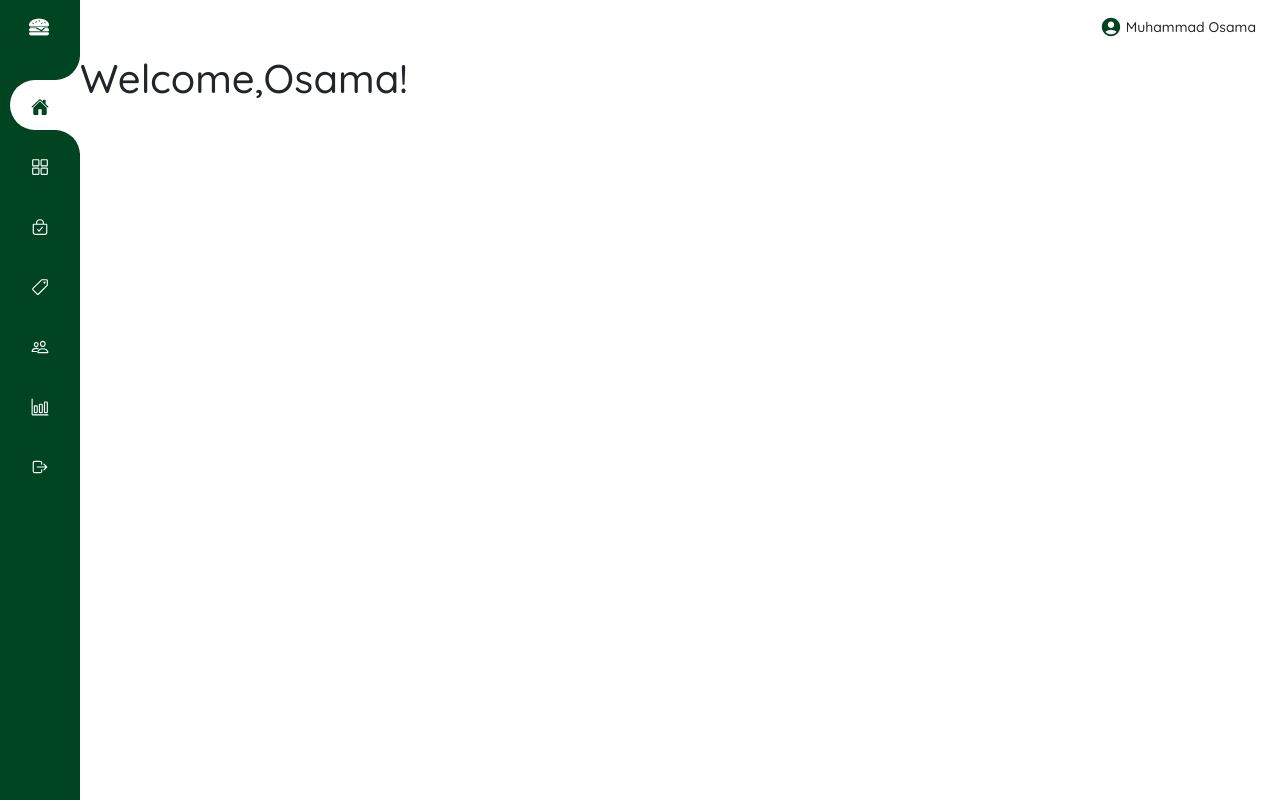
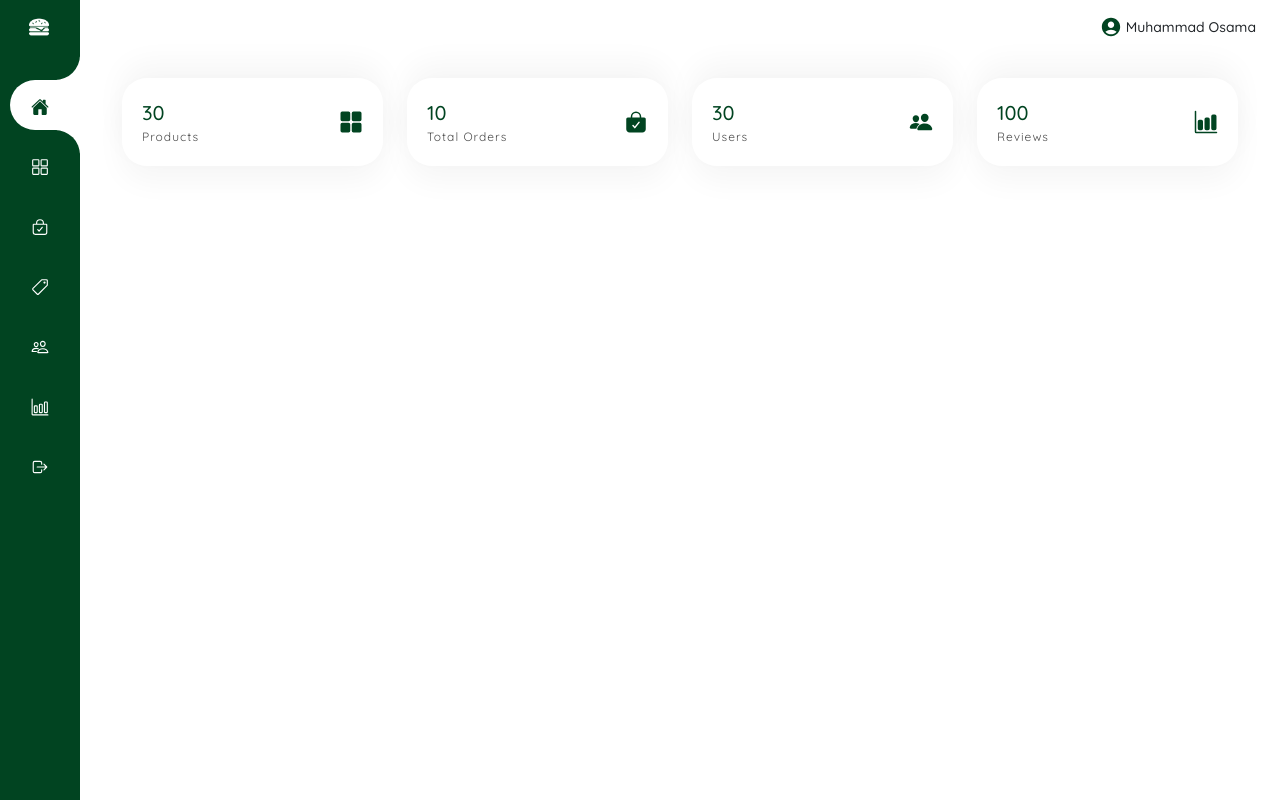
Before and after one commit to muhammad-osama-rasheed/zayka-admin-panel-react, a React (Vite) app: page / in a window 1280 px wide. Built offline with nearby package versions, Linux system fonts and the light colour scheme.

Commit message:
4th version

```diff
--- a/package.json
+++ b/package.json
@@ -17,7 +17,8 @@
     "react-dom": "^19.0.0",
     "react-hot-toast": "^2.5.2",
     "react-icons": "^5.5.0",
-    "react-router-dom": "^7.4.0"
+    "react-router-dom": "^7.4.0",
+    "recharts": "^2.15.1"
   },
   "devDependencies": {
     "@eslint/js": "^9.21.0",
--- a/src/components/buttons/bgBtn/DarkBgButton.module.css
+++ b/src/components/buttons/bgBtn/DarkBgButton.module.css
@@ -11,7 +11,7 @@
 }
 
 .titleText{
-  font-size: 14px;
+  font-size: 13px;
   font-weight: 600;
   color: white;
 }
--- /dev/null
+++ b/src/components/card/Cards.jsx
@@ -0,0 +1,21 @@
+import React from "react";
+import styles from "./Cards.module.css";
+import * as Icon from "react-icons/io5";
+
+function Cards({ count, title, icon }) {
+  const IconComponent = Icon[icon];
+  return (
+    <div className={styles.cardContainer}>
+      <div className={styles.innerContainer}>
+        <div className={styles.detailsContainer}>
+          <span className={styles.count}>{count}</span>
+          <span className={styles.title}>{title}</span>
+        </div>
+
+        {IconComponent && <IconComponent className={styles.icon} />}
+      </div>
+    </div>
+  );
+}
+
+export default Cards;
--- /dev/null
+++ b/src/components/card/Cards.module.css
@@ -0,0 +1,43 @@
+.cardContainer{
+  width: 100%;
+  padding: 20px;
+  box-shadow: 0 -15px 30px rgba(0, 0, 0, 0.04), 0 15px 30px rgba(0, 0, 0, 0.04);
+  border-radius: 25px;
+  transition: all 0.5s;
+  cursor: pointer;
+  margin-bottom: 20px;
+}
+
+.cardContainer:hover{
+  transform: scale(1.07);
+  background-color: rgba(1, 68, 33, 0.07);
+}
+
+.innerContainer{
+  display: flex;
+  justify-content: space-between;
+  align-items: center;
+}
+
+.detailsContainer{
+  display: flex;
+  flex-direction: column;
+  align-items: flex-start;
+}
+
+.count{
+  font-size: 20px;
+  font-weight: 500;
+  color: #014421;
+}
+
+.title{
+  font-size: 12px;
+  letter-spacing: 1px;
+  color: #000000B3;
+}
+
+.icon{
+  color: #014421;
+  font-size: 24px;
+}
--- /dev/null
+++ b/src/components/charts/Chart.jsx
@@ -0,0 +1,53 @@
+import React from "react";
+import {
+  PieChart,
+  Pie,
+  Cell,
+  Tooltip,
+  Legend,
+  ResponsiveContainer,
+} from "recharts";
+
+const Chart = () => {
+  // Sample data for categories (you can fetch this data from your backend)
+  const data = [
+    { name: "Pizza", value: 40 },
+    { name: "Burgers", value: 30 },
+    { name: "Drinks", value: 20 },
+    { name: "Desserts", value: 10 },
+  ];
+
+  // Define colors for each slice of the pie chart
+  const COLORS = ["#ff5733", "#33ff57", "#3357ff", "#f5a623"];
+
+  return (
+    <div style={{ width: "100%", height: 400 }}>
+      <h4>Orders by Category</h4>
+      <ResponsiveContainer width="100%" height="100%">
+        <PieChart>
+          <Pie
+            data={data}
+            dataKey="value"
+            nameKey="name"
+            cx="50%"
+            cy="50%"
+            outerRadius={100}
+            fill="#8884d8"
+            label
+          >
+            {data.map((entry, index) => (
+              <Cell
+                key={`cell-${index}`}
+                fill={COLORS[index % COLORS.length]}
+              />
+            ))}
+          </Pie>
+          <Tooltip />
+          <Legend />
+        </PieChart>
+      </ResponsiveContainer>
+    </div>
+  );
+};
+
+export default Chart;
--- a/src/components/layout/Layout.jsx
+++ b/src/components/layout/Layout.jsx
@@ -7,7 +7,13 @@ import Reviews from "../../pages/reviews/Reviews";
 import Logout from "../../pages/logout/Logout";
 import Categories from "../../pages/categories/Categories";
 import Users from "../../pages/users/Users";
-function Layout({ activeIndex, showMenu }) {
+function Layout({
+  activeIndex,
+  setActiveIndex,
+  showMenu,
+  showLogout,
+  setShowLogout,
+}) {
   return (
     <div
       className={`${showMenu ? styles.smMainContent : styles.lgMainContent}`}
@@ -18,7 +24,13 @@ function Layout({ activeIndex, showMenu }) {
       {activeIndex === 3 && <Categories />}
       {activeIndex === 4 && <Users />}
       {activeIndex === 5 && <Reviews />}
-      {activeIndex === 6 && <Logout />}
+      {activeIndex === 6 && (
+        <Logout
+          showLogout={showLogout}
+          setShowLogout={setShowLogout}
+          setActiveIndex={setActiveIndex}
+        />
+      )}
     </div>
   );
 }
--- a/src/components/sidebar/Sidebar.jsx
+++ b/src/components/sidebar/Sidebar.jsx
@@ -1,7 +1,13 @@
 import * as Icon from "react-icons/io5";
 import styles from "./Sidebar.module.css";
 
-function Sidebar({ showMenu, setShowMenu, activeIndex, setActiveIndex }) {
+function Sidebar({
+  showMenu,
+  setShowMenu,
+  activeIndex,
+  setActiveIndex,
+  setShowLogout,
+}) {
   const menuItems = [
     {
       id: 1,
@@ -91,6 +97,9 @@ function Sidebar({ showMenu, setShowMenu, activeIndex, setActiveIndex }) {
               onClick={() => {
                 setActiveIndex(index);
                 setShowMenu(true);
+                if (item.id === 7 && item.name === "Logout") {
+                  setShowLogout(true);
+                }
               }}
             >
               <a href="#">
--- a/src/pages/home/Home.jsx
+++ b/src/pages/home/Home.jsx
@@ -1,44 +1,44 @@
-import React, { useState } from "react";
-import toast from "react-hot-toast";
-import { useNavigate } from "react-router-dom";
-import Loader from "../../components/loader/Loader";
+import React from "react";
+import Cards from "../../components/card/Cards";
+import Chart from "../../components/charts/Chart";
 
 function Home() {
-  const [loading, setLoading] = useState(false);
-
-  const navigate = useNavigate();
-
-  const handleLogout = () => {
-    try {
-      setLoading(true);
-
-      setTimeout(() => {
-        localStorage.removeItem("name");
-        localStorage.removeItem("email");
-        localStorage.removeItem("jwtToken");
-        localStorage.removeItem("role");
-
-        toast.success("Logout Successfully!");
-
-        setLoading(false);
-
-        navigate("/login", { replace: true });
-      }, 1000);
-    } catch (error) {
-      console.error(error);
-      toast.error("An error occurred while logging out.");
-      setLoading(false);
-    }
-  };
-
+  const cardItems = [
+    {
+      id: 1,
+      title: "Products",
+      count: 30,
+      icon: "IoGrid",
+    },
+    {
+      id: 2,
+      title: "Total Orders",
+      count: 10,
+      icon: "IoBagCheck",
+    },
+    {
+      id: 3,
+      title: "Users",
+      count: 30,
+      icon: "IoPeople",
+    },
+    {
+      id: 4,
+      title: "Reviews",
+      count: 100,
+      icon: "IoBarChart",
+    },
+  ];
   return (
-    <>
-      {loading && <Loader />}
-
-      <div>
-        <h1>Welcome,Osama!</h1>
+    <div className="container my-4">
+      <div className="row d-flex justify-content-center align-items-center">
+        {cardItems.map((item, index) => (
+          <div key={index} className="col-lg-3 col-md-4 col-6">
+            <Cards count={item.count} title={item.title} icon={item.icon} />
+          </div>
+        ))}
       </div>
-    </>
+    </div>
   );
 }
 
--- a/src/pages/logout/Logout.jsx
+++ b/src/pages/logout/Logout.jsx
@@ -1,10 +1,88 @@
-import React from "react";
+import React, { useState } from "react";
+import { Modal } from "react-bootstrap";
+import DarkBgButton from "../../components/buttons/bgBtn/DarkBgButton";
+import { useNavigate } from "react-router-dom";
+import toast from "react-hot-toast";
+import Loader from "../../components/loader/Loader";
 
-function Logout() {
+function Logout({ showLogout, setShowLogout, setActiveIndex }) {
+  const [loading, setLoading] = useState(false);
+
+  const navigate = useNavigate();
+
+  const handleLogout = () => {
+    try {
+      setLoading(true);
+
+      setTimeout(() => {
+        localStorage.removeItem("name");
+        localStorage.removeItem("email");
+        localStorage.removeItem("jwtToken");
+        localStorage.removeItem("role");
+
+        toast.success("Logout Successfully!");
+
+        setLoading(false);
+
+        navigate("/login", { replace: true });
+      }, 1000);
+    } catch (error) {
+      console.error(error);
+      toast.error("An error occurred while logging out.");
+      setLoading(false);
+    }
+  };
+
   return (
-    <div>
-      Logout <div>Logout</div>
-    </div>
+    <>
+      {loading && <Loader />}
+      <Modal
+        show={showLogout}
+        onHide={() => {
+          setShowLogout(false);
+          setActiveIndex(0);
+        }}
+        size="sm"
+      >
+        <Modal.Body>
+          <div className="d-flex justify-content-end">
+            <img
+              onClick={() => {
+                setShowLogout(false);
+                setActiveIndex(0);
+              }}
+              style={{
+                width: "14px",
+                height: "14px",
+                objectFit: "contain",
+                marginBottom: "10px",
+                cursor: "pointer",
+              }}
+              src="/images/cancel.png"
+              alt="cancel"
+            />
+          </div>
+          <p> Are you sure you want to logout?</p>
+          <div
+            style={{
+              display: "flex",
+              justifyContent: "end",
+              marginTop: "10px",
+            }}
+          >
+            <div style={{ width: "90px" }}>
+              <DarkBgButton
+                title={"Logout"}
+                onClick={() => {
+                  setShowLogout(false);
+                  handleLogout();
+                }}
+              />
+            </div>
+          </div>
+        </Modal.Body>
+      </Modal>
+    </>
   );
 }
 
--- a/src/pages/main/Main.jsx
+++ b/src/pages/main/Main.jsx
@@ -6,6 +6,7 @@ import Layout from "../../components/layout/Layout";
 function Main() {
   const [showMenu, setShowMenu] = useState(true);
   const [activeIndex, setActiveIndex] = useState(0);
+  const [showLogout, setShowLogout] = useState(false);
   return (
     <>
       <Sidebar
@@ -13,9 +14,17 @@ function Main() {
         setShowMenu={setShowMenu}
         activeIndex={activeIndex}
         setActiveIndex={setActiveIndex}
+        showLogout={showLogout}
+        setShowLogout={setShowLogout}
       />
       <Header showMenu={showMenu} setShowMenu={setShowMenu} />
-      <Layout showMenu={showMenu} activeIndex={activeIndex} />
+      <Layout
+        showMenu={showMenu}
+        activeIndex={activeIndex}
+        setActiveIndex={setActiveIndex}
+        showLogout={showLogout}
+        setShowLogout={setShowLogout}
+      />
     </>
   );
 }
```
Also changed, not shown: 1 other file (tests, documents, lock files or other folders).
